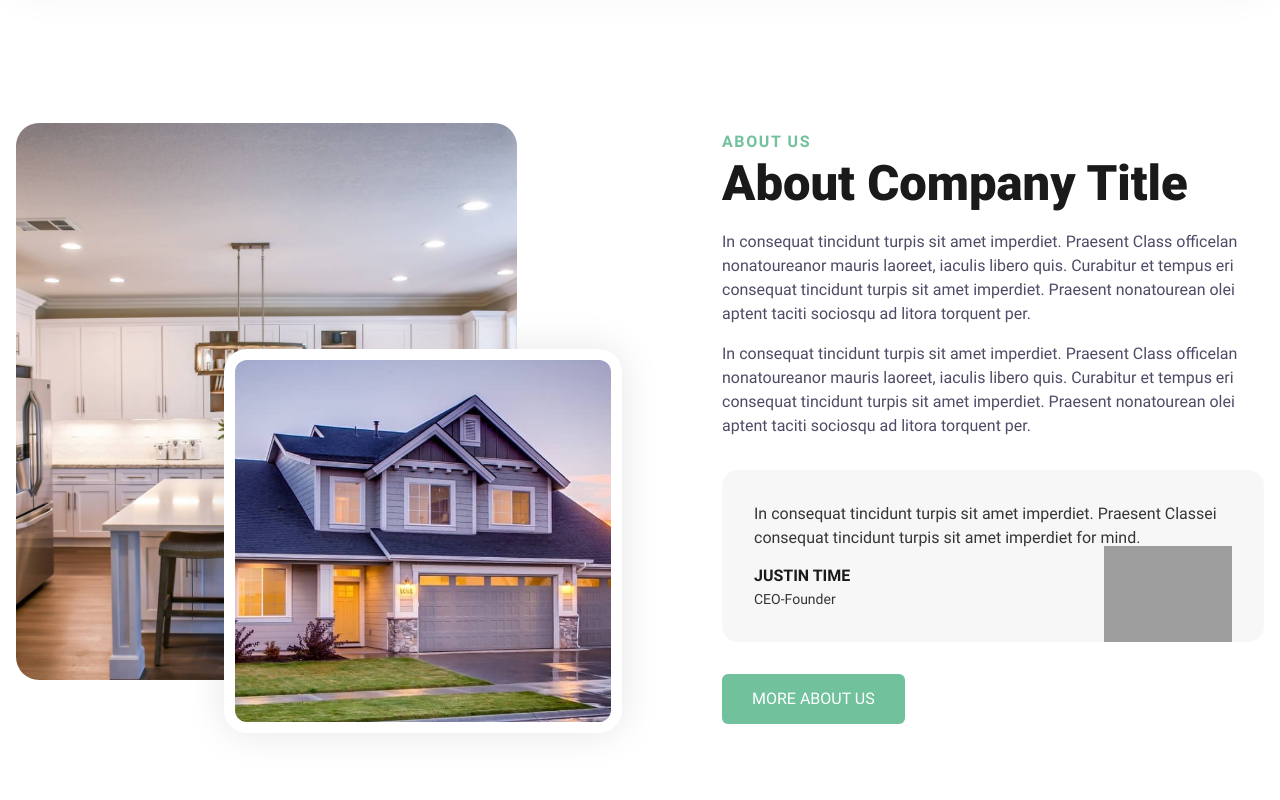
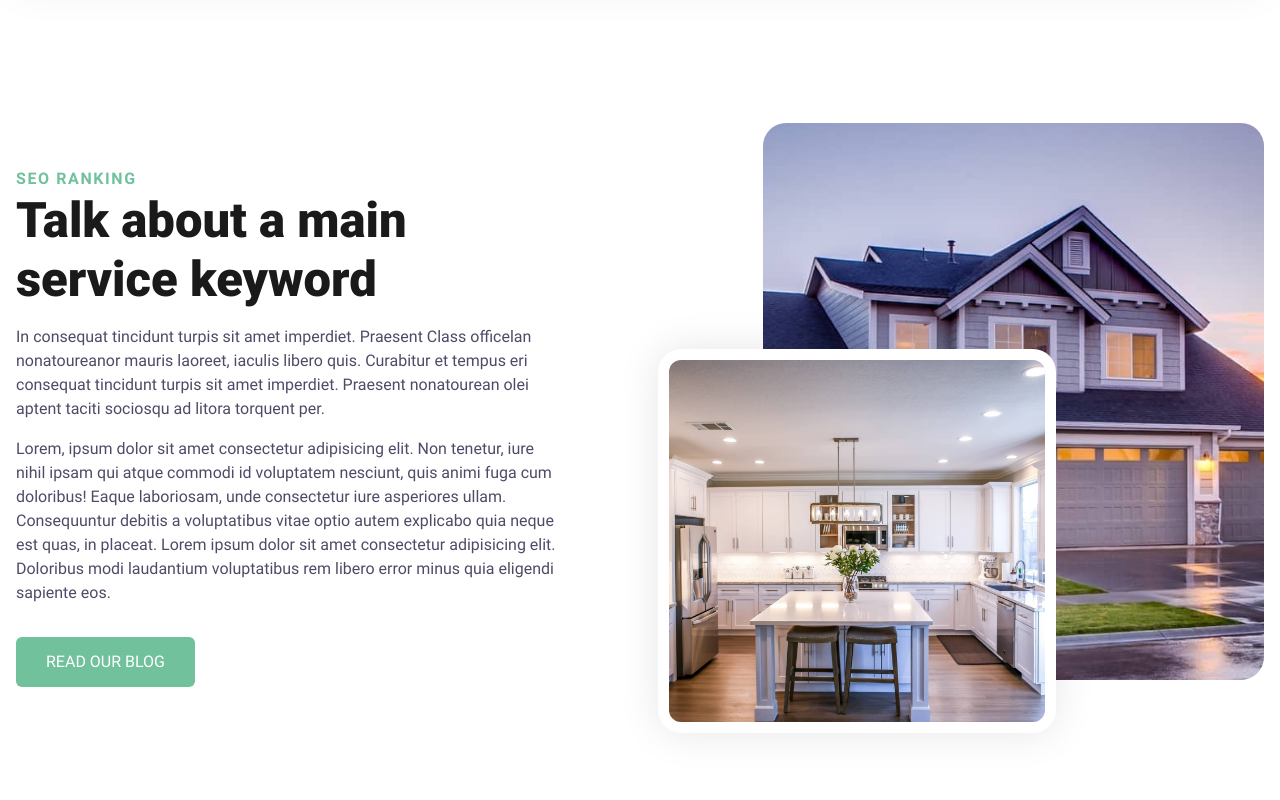
Before and after one commit to georuiz817/template_test, an Eleventy site: page src/index.html in a window 1280 px wide. Shown: the part 1300-2100 px from the top of the page. Built offline with nearby package versions, Linux system fonts and the light colour scheme; Eleventy itself is replaced by a stand-in of ours; files that its build step writes are made by us from their sources; grey boxes are pictures that could not be loaded.

Commit message:
about section remove

```diff
--- a/src/index.html
+++ b/src/index.html
@@ -105,54 +105,6 @@ eleventyNavigation:
         </div>
     </section>
 
-    <!-- ============================================ -->
-    <!--                 Side By Side                 -->
-    <!-- ============================================ -->
-
-    <section id="sbs">
-        <div class="cs-container">
-            <!-- Left Image Section -->
-            <div class="cs-left">
-                <picture class="cs-picture cs-picture1">
-                    <source media="(max-width: 600px)" srcset="/assets/images/cabinets2-m.jpg">
-                    <source media="(min-width: 601px)" srcset="/assets/images/cabinets2.jpg">
-                    <img aria-hidden="true" decoding="async" src="/assets/images/cabinets2.jpg" alt="cabinets" loading="lazy" width="400" height="563">
-                </picture>
-                <picture class="cs-picture cs-picture2">
-                    <source media="(max-width: 600px)" srcset="/assets/images/construction-m.jpg">
-                    <source media="(min-width: 601px)" srcset="/assets/images/construction.jpg">
-                    <img aria-hidden="true" decoding="async" src="/assets/images/construction.jpg" alt="house" loading="lazy" width="400" height="563">
-                </picture>
-            </div>
-            <!-- Right Content Section-->
-            <div class="cs-right">
-                <span class="cs-topper">About Us</span>
-                <h2 class="cs-title">About Company Title</h2>
-                <p class="cs-text">
-                    In consequat tincidunt turpis sit amet imperdiet. Praesent Class officelan nonatoureanor mauris laoreet, iaculis libero quis. Curabitur et tempus eri consequat tincidunt turpis sit amet imperdiet. Praesent nonatourean olei aptent taciti sociosqu ad litora torquent per.
-                </p>
-                <p class="cs-text">
-                    In consequat tincidunt turpis sit amet imperdiet. Praesent Class officelan nonatoureanor mauris laoreet, iaculis libero quis. Curabitur et tempus eri consequat tincidunt turpis sit amet imperdiet. Praesent nonatourean olei aptent taciti sociosqu ad litora torquent per.
-                </p>
-                <div class="cs-flex-group">
-                    <p class="cs-flex-p">
-                        In consequat tincidunt turpis sit amet imperdiet. Praesent Classei consequat tincidunt turpis sit amet imperdiet for mind.
-                    </p>
-                    <span class="cs-name">Justin Time</span>
-                    <span class="cs-job">CEO-Founder</span>
-                    <img
-                    class="cs-quote-icon"
-                    loading="lazy"
-                    decoding="async"
-                    src="https://csimg.nyc3.digitaloceanspaces.com/SideBySide/quote-white.svg"
-                    alt="gavel"
-                    width="136"
-                    height="77" />
-                </div>
-                <a href="/about" class="cs-button-solid">More About Us</a>
-            </div>
-        </div>
-    </section>
 
     <!-- ============================================ -->
     <!--            Extra Content To Rank             -->
```
